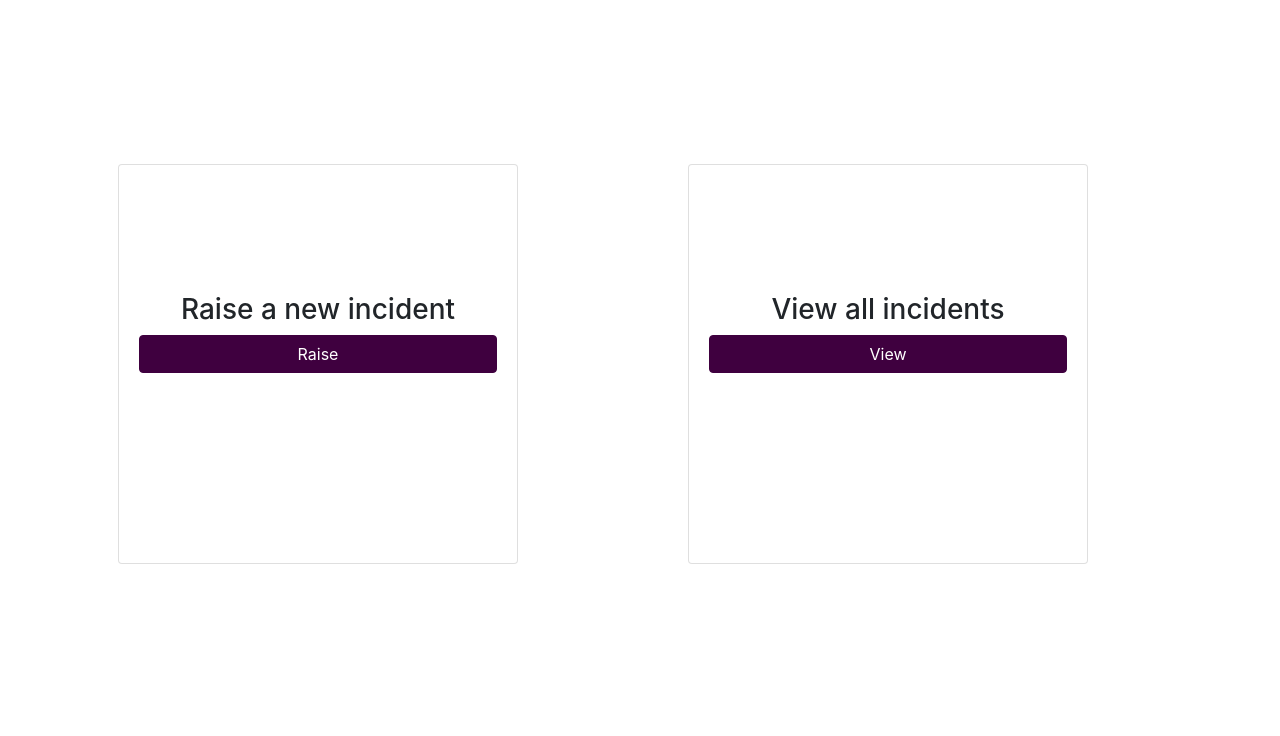
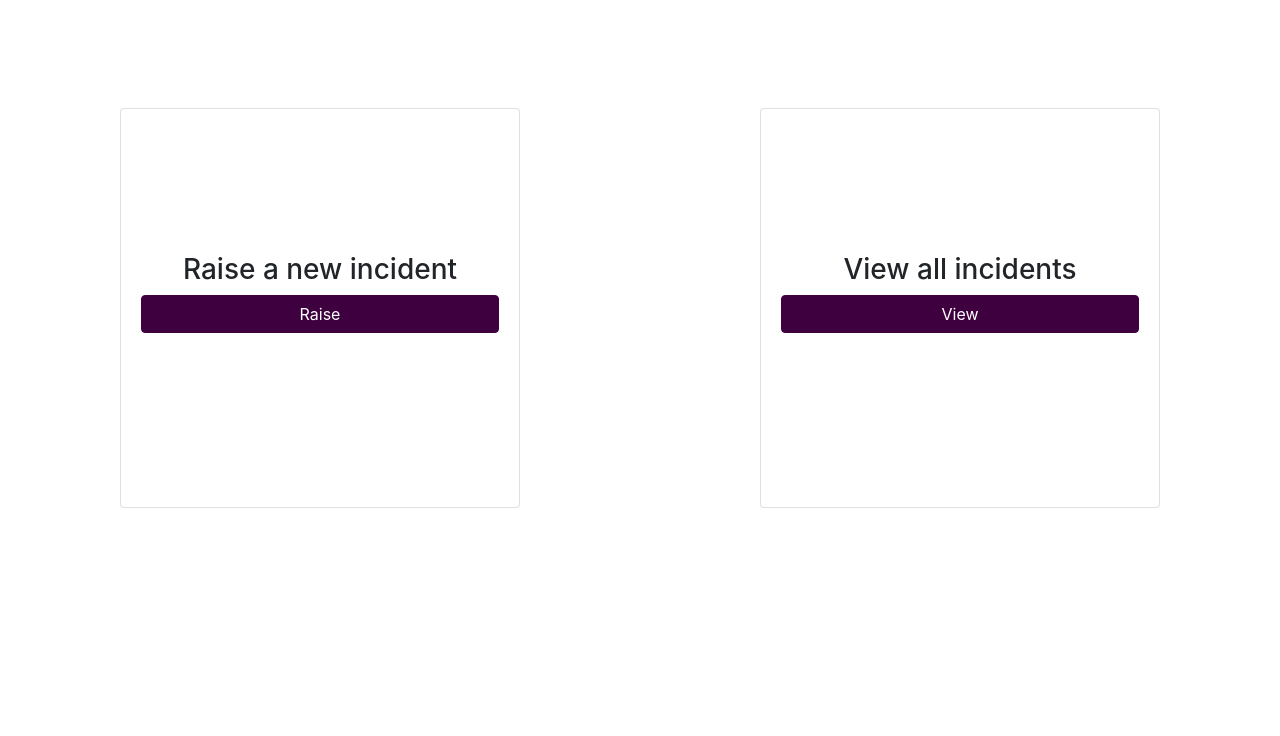
Before and after one commit to kocetomad/BSAD-mockupAPP, an Electron app: page views/EndUser/index.html in a window 1280 px wide. Shown: the part 120-856 px from the top of the page. After the commit the page ends 800 px from the top, so only its background shows below. Drawn offline with nearby package versions, Linux system fonts and the light colour scheme.

Commit message:
fix alignment issues with EndUser page

```diff
--- a/views/EndUser/index.html
+++ b/views/EndUser/index.html
@@ -22,20 +22,18 @@
 <nav class="navbar navbar-dark nav-background">
     <span class="navbar-brand mb-0 h1">DWK</span>
 </nav>
-<h1>Greetings Peter_Williams</h1>
-
-<div class="container">
-    <div class="row align-items-center" style="height: calc(100vh - 56px);">
+<div class="container-fluid" style="height: calc(100% - 56px);">
+    <div class="row h-100 align-items-center justify-content-center">
         <div class="col p-5">
-            <div class="card incident-cards">
+            <div class="card incident-cards mx-auto">
                 <div class="card-body incident-card-body">
                     <h3 class="card-text text-center">Raise a new incident</h3>
                     <button class="btn btn-primary btn-block" type="button" onclick="window.location='../Incident /NewIncident/index.html';">Raise</button>
                 </div>
             </div>
         </div>
-        <div class="col p-5 ">
-            <div class="card incident-cards">
+        <div class="col p-5">
+            <div class="card incident-cards mx-auto">
                 <div class="card-body incident-card-body">
                     <h3 class="card-text text-center">View all incidents</h3>
                     <button class="btn btn-primary btn-block" type="button" onclick="window.location='../Incident /AllIncidents/index.html';">View</button>
--- a/views/EndUser/style.css
+++ b/views/EndUser/style.css
@@ -1,3 +1,7 @@
+body, html {
+    height: 100vh;
+}
+
 #backgroundCol {
     background-color: #3f003f;
 }
@@ -17,5 +21,5 @@
 }
 
 .incident-card-body {
-    padding-top: 8rem;
+    padding-top: 9rem;
 }
```
